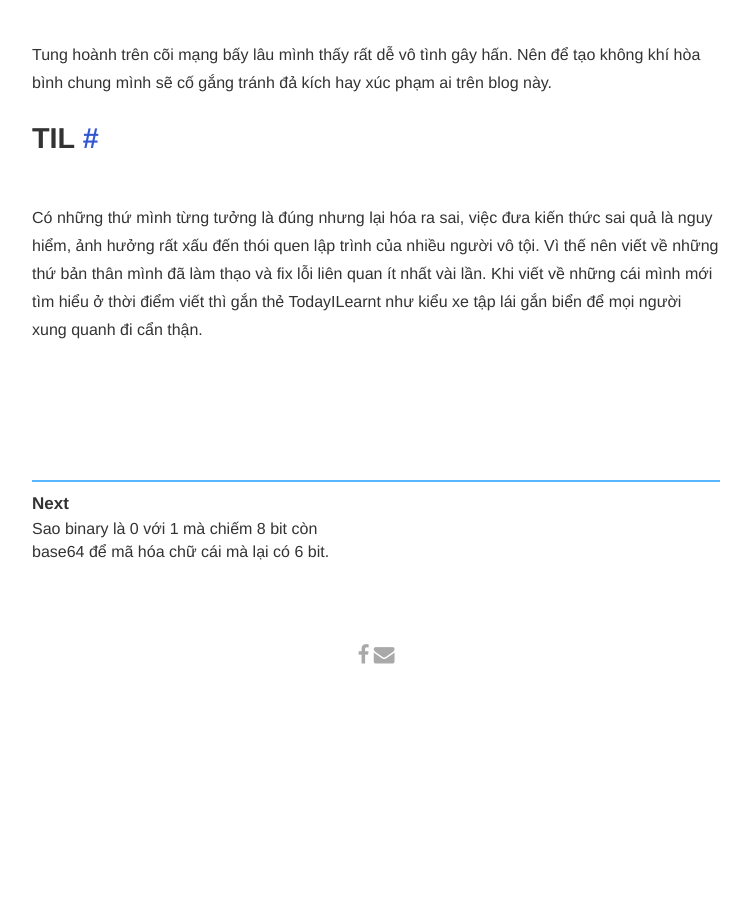
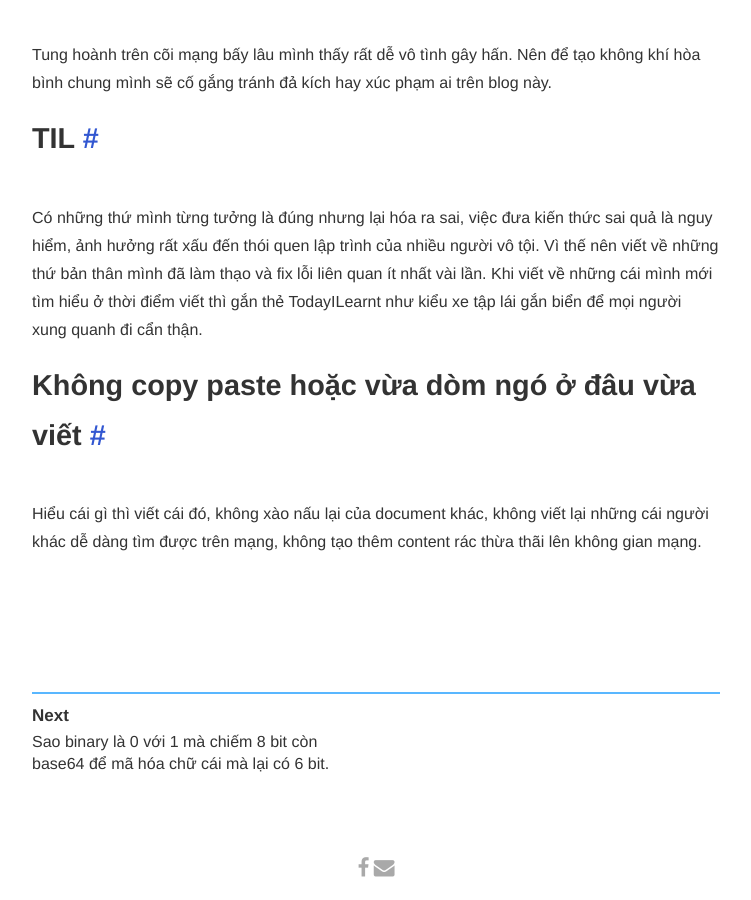
Before and after one commit to moemoele/moemoele.github.io, a Jekyll site: the page built from _posts/2022-02-13-toi-viet-blog.md, in a window 1280 px wide and 900 px high, scrolled down 1320 px. Shown: the whole window, without its empty margins (264-1015 px from the left). Built offline with Jekyll 4.4.1, drawn with Linux system fonts in a browser that asks for light colours; comment, search, counter and statistics services are not loaded; before the commit the page ends 2007 px from its top, so only the background shows below that; some of the changed text lies outside the part shown.

Commit message:
add posts

```diff
--- a/_posts/2022-02-13-toi-viet-blog.md
+++ b/_posts/2022-02-13-toi-viet-blog.md
@@ -29,3 +29,7 @@ Tung hoành trên cõi mạng bấy lâu mình thấy rất dễ vô tình gây
 ## TIL
 
 Có những thứ mình từng tưởng là đúng nhưng lại hóa ra sai, việc đưa kiến thức sai quả là nguy hiểm, ảnh hưởng rất xấu đến thói quen lập trình của nhiều người vô tội. Vì thế nên viết về những thứ bản thân mình đã làm thạo và fix lỗi liên quan ít nhất vài lần. Khi viết về những cái mình mới tìm hiểu ở thời điểm viết thì gắn thẻ TodayILearnt như kiểu xe tập lái gắn biển để mọi người xung quanh đi cẩn thận.
+
+## Không copy paste hoặc vừa dòm ngó ở đâu vừa viết
+
+Hiểu cái gì thì viết cái đó, không xào nấu lại của document khác, không viết lại những cái người khác dễ dàng tìm được trên mạng, không tạo thêm content rác thừa thãi lên không gian mạng.
--- /dev/null
+++ b/tag/devdoc/index.html
@@ -0,0 +1,4 @@
+---
+layout: tag
+tag: devdoc
+---
```
Also changed, not shown: _posts/2022-02-14-getType-json.md (added, +10 -0 lines).
